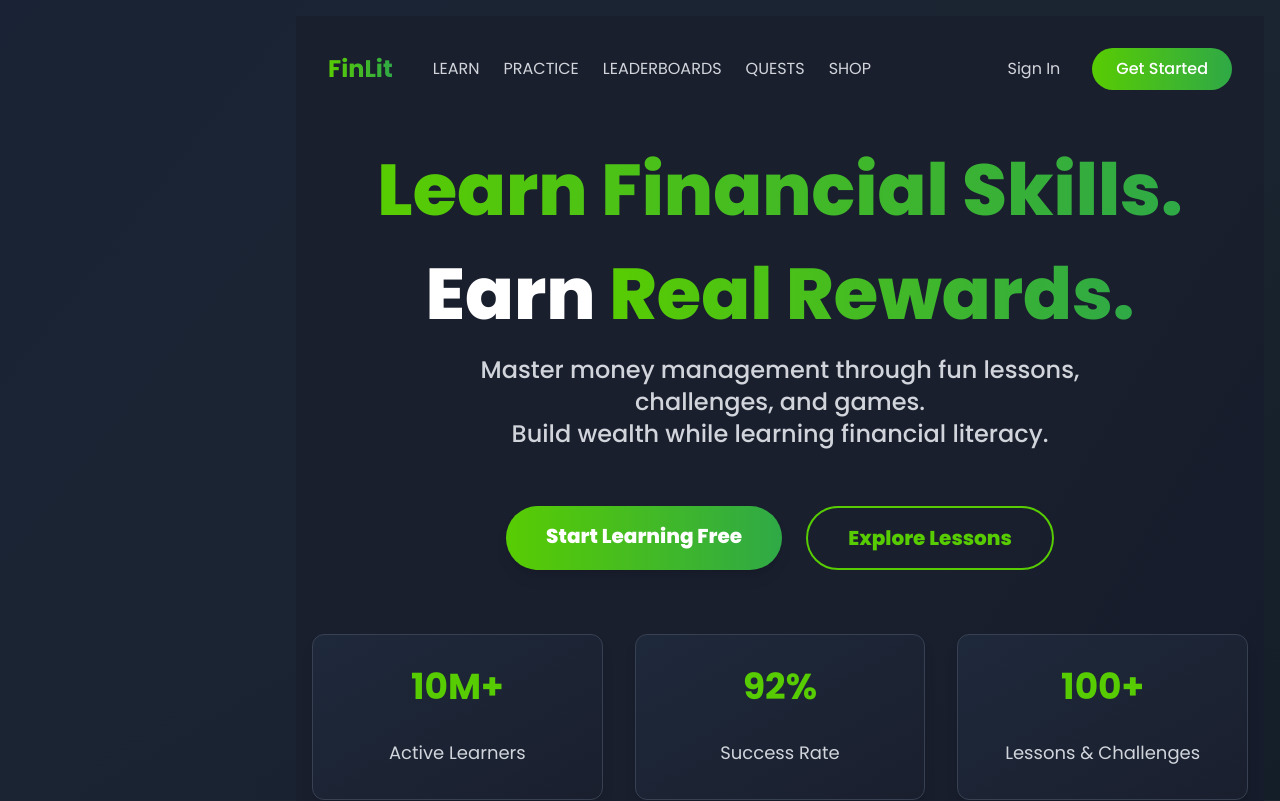
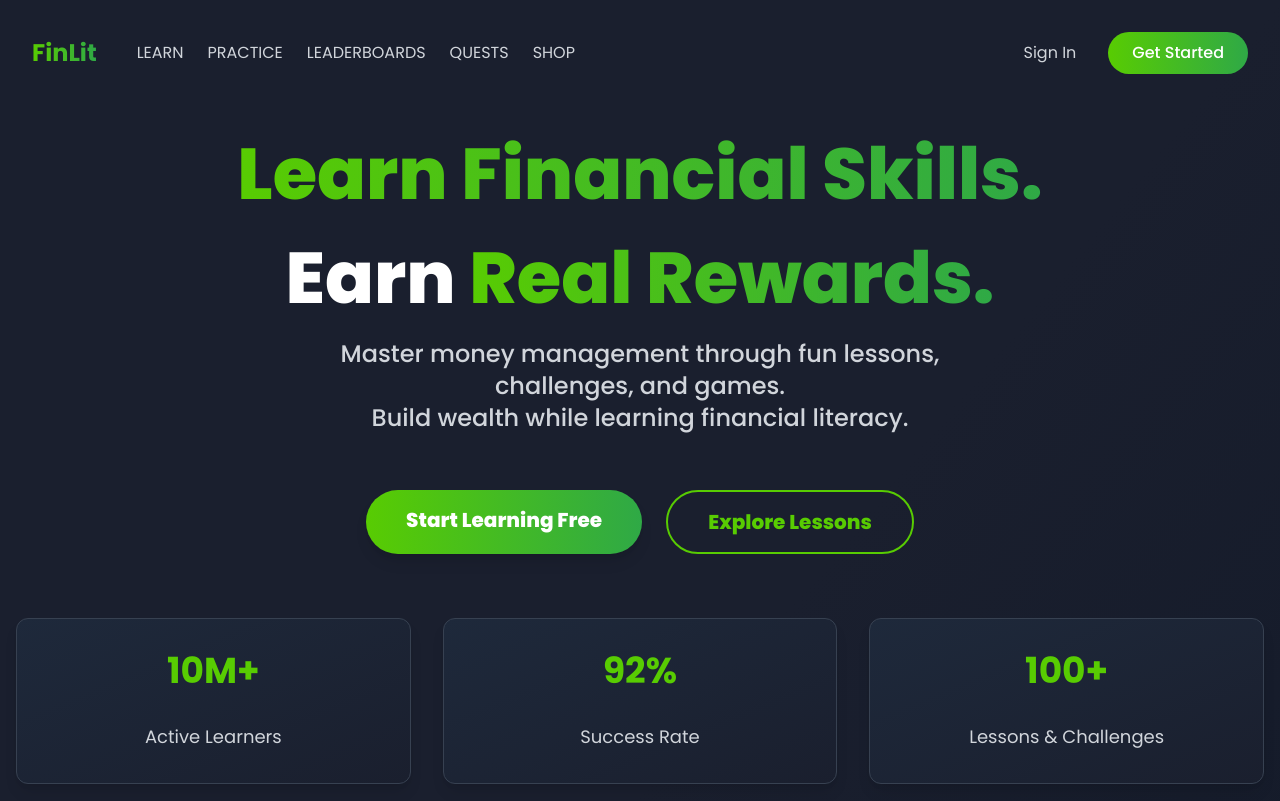
Before and after one commit to pranav-c-r/FinLit, a React (Vite) app: page /landing in a window 1280 px wide. Shown: the top 801 px of the page. Built offline with nearby package versions, Linux system fonts and the light colour scheme.

Commit message:
fix landing page padding issue

```diff
--- a/src/App.css
+++ b/src/App.css
@@ -18,6 +18,7 @@
   position: relative;
   z-index: 1;
   min-height: 100vh;
+  margin-left: 0; /* Default to 0 for public layout */
 }
 
 .main-content {
@@ -61,37 +62,62 @@
   transition: opacity 300ms;
 }
 
-/* Public layout styling */
+/* Public layout styling - override margin for public pages */
 .public-layout {
-  min-height: calc(100vh - 120px); /* Adjust based on footer height */
+  min-height: calc(100vh - 120px);
   width: 100%;
-  max-width: 1200px;
-  margin: 0 auto;
-  padding: 1rem;
+  max-width: 100%; /* Changed from 1200px to 100% */
+  margin: 0;
+  padding: 0; /* Remove padding */
+}
+
+/* Specific styling for landing page */
+.landing-page {
+  width: 100%;
+  max-width: 100%;
+  margin: 0;
+  padding: 0;
 }
 
 /* Mobile layout (base - mobile first) */
 @media (max-width: 768px) {
   .App {
-    display: flex; /* Keep flex instead of block */
+    display: flex;
     flex-direction: column;
   }
 
   .app-content {
     margin-left: 0;
   }
+
+  /* Ensure public layout has no margin on mobile */
+  .public-layout {
+    margin-left: 0;
+  }
 }
 
 /* Tablet layout */
 @media (min-width: 769px) and (max-width: 1024px) {
-  .app-content {
+  /* Only apply margin for authenticated layout */
+  .app-content:not(.public-layout-container) {
     margin-left: 280px;
+  }
+
+  /* Public layout should have no margin */
+  .public-layout-container .app-content {
+    margin-left: 0;
   }
 }
 
 /* Desktop layout */
 @media (min-width: 1025px) {
-  .app-content {
+  /* Only apply margin for authenticated layout */
+  .app-content:not(.public-layout-container) {
     margin-left: 280px;
   }
+
+  /* Public layout should have no margin */
+  .public-layout-container .app-content {
+    margin-left: 0;
+  }
 }
--- a/src/App.jsx
+++ b/src/App.jsx
@@ -52,12 +52,13 @@ const AuthenticatedLayout = ({ children }) => {
 };
 
 // Create a layout for public routes (no sidebar/navigation)
+// Create a layout for public routes (no sidebar/navigation)
 const PublicLayout = ({ children, path }) => {
   return (
-    <div className="App">
+    <div className="App public-layout-container"> {/* Added public-layout-container class */}
       <GameBackground />
       <div className="app-content">
-        <main className="main-content public-layout">
+        <main className="main-content public-layout landing-page"> {/* Added landing-page class */}
           {children}
         </main>
         {/* Don't include Footer on Landing page as it has its own footer */}
@@ -72,9 +73,9 @@ function App() {
     <AppProvider>
       <Router>
         <Routes>
-          {/* Redirect from root to home */}
+          {/* Redirect from root to landing page */}
           <Route path="/" element={
-            <Navigate to="/home" replace />
+            <Navigate to="/landing" replace />
           } />
           <Route path="/landing" element={
             <PublicLayout path="/landing">
```
